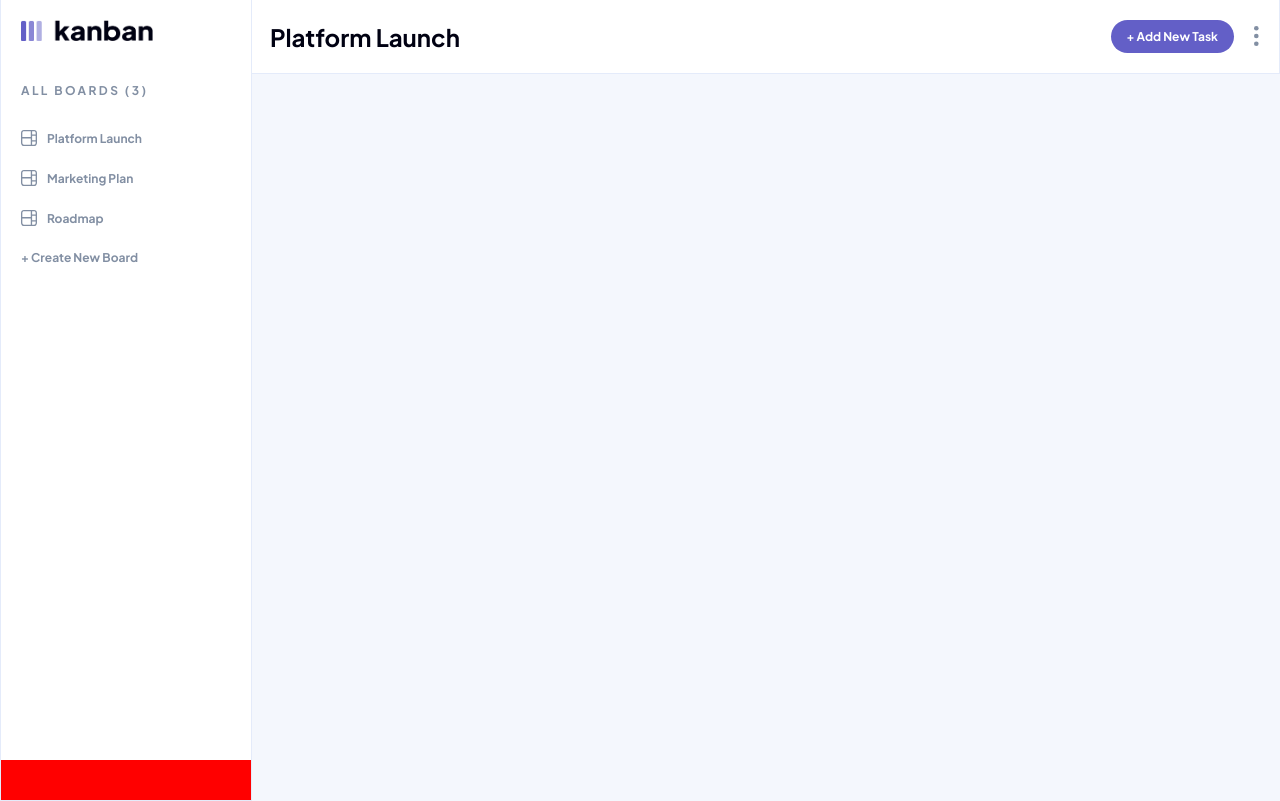
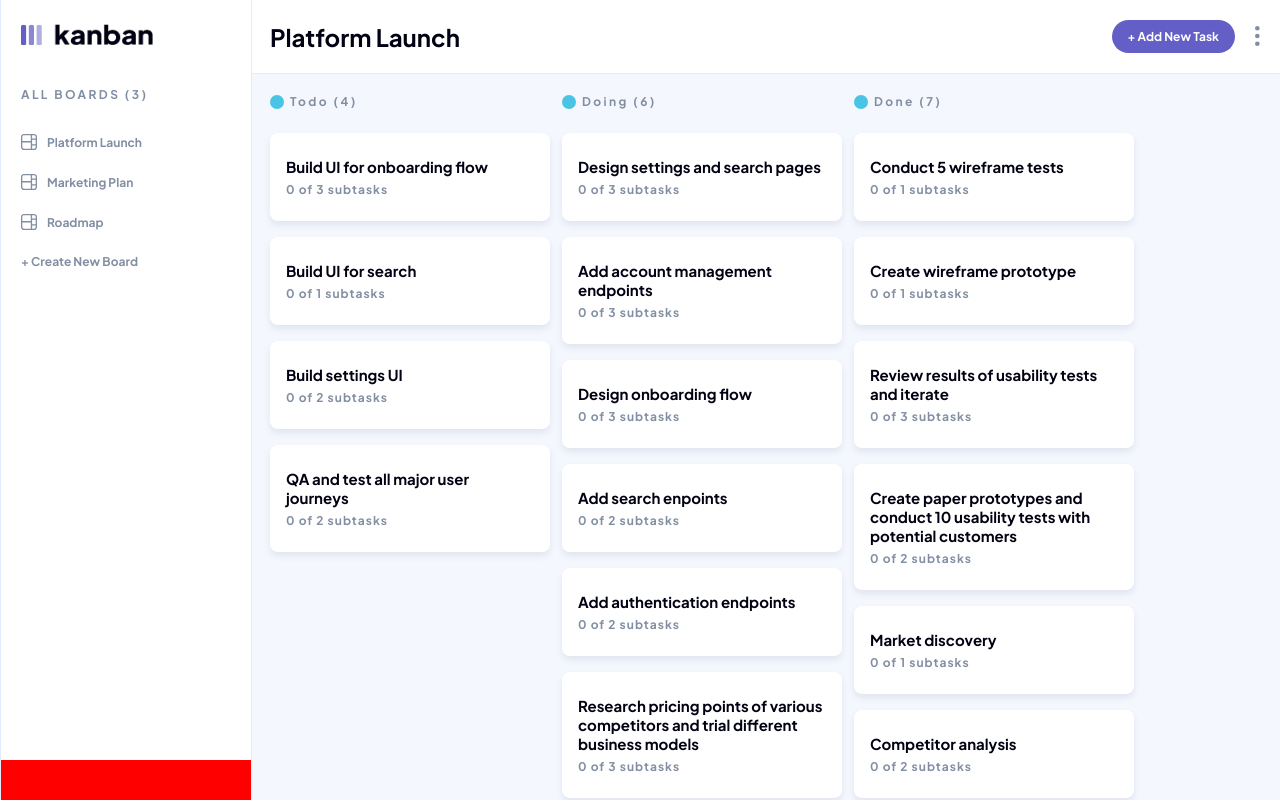
Before and after one commit to JuanseHurtadoF/kanban, a Next.js app: page / in a window 1280 px wide. Built offline with nearby package versions, Linux system fonts and the light colour scheme.

Commit message:
layout working

```diff
--- a/components/board/board.module.scss
+++ b/components/board/board.module.scss
@@ -0,0 +1,15 @@
+.container {
+  overflow: scroll;
+  height: 100vh;
+
+  .board {
+    min-height: 100vh;
+
+    display: flex;
+    padding: 2rem;
+    padding-bottom: 24rem;
+    > :not(:last-child) {
+      margin-right: 1.2rem;
+    }
+  }
+}
--- a/components/board/index.tsx
+++ b/components/board/index.tsx
@@ -1,8 +1,20 @@
 import React, { FC } from "react";
 import styles from "./board.module.scss";
+import { data } from "@data";
+import { Column } from "@components";
 
 const Board: FC = () => {
-  return <div className={styles.container}></div>;
+  const columns = data.boards[0].columns;
+
+  return (
+    <div className={styles.container}>
+      <div className={styles.board}>
+      {columns.map(({name, tasks}) => {
+        return <Column key={name} name={name} cards={tasks} />;
+      })}
+      </div>
+    </div>
+  );
 };
 
 export default Board;
--- a/components/layout/index.tsx
+++ b/components/layout/index.tsx
@@ -1,6 +1,9 @@
 import React, { FC } from "react";
 import { Sidebar, Nav } from "@components";
 import styles from "./layout.module.scss";
+import { Column } from "@components";
+import { data } from "@data";
+import Board from "@components/board";
 
 const Layout: FC = () => {
   return (
@@ -8,6 +11,7 @@ const Layout: FC = () => {
       <Sidebar />
       <div>
         <Nav />
+        <Board />
       </div>
     </div>
   );
--- a/components/layout/layout.module.scss
+++ b/components/layout/layout.module.scss
@@ -1,4 +1,5 @@
 .container {
   display: grid;
   grid-template-columns: 250px 1fr;
+  height: 100vh;
 }
--- a/components/nav/nav.module.scss
+++ b/components/nav/nav.module.scss
@@ -4,11 +4,10 @@
   justify-content: space-between;
   padding: 2rem;
   background: #ffffff;
-  border: 1px solid #E4EBFA;
-  border-top: none;
-  border-left: none;
+  border-bottom: 1px solid #E4EBFA;
 
   .nameContainer {
+
   }
 
   .actionsContainer {
--- a/components/sidebar/sidebar.module.scss
+++ b/components/sidebar/sidebar.module.scss
@@ -1,5 +1,5 @@
 .container {
-  min-height: 100vh;
+  height: 100vh;
   display: flex;
   flex-direction: column;
   justify-content: space-between;
@@ -12,8 +12,7 @@
   .top {
     min-height: 4rem;
     .logo {
-      margin: 2rem;
-      margin-bottom: 4rem;
+      margin: 2.4rem 2rem 4rem;
     }
     .boardsContainer {
       padding-right: 2rem;
@@ -42,8 +41,6 @@
               fill: #828fa3;
             }
           }
-          //   background-color: var(--color-primary);
-          //   border-radius: 0 500px 500px 0;
         }
       }
     }
--- a/styles/pages/Home.module.scss
+++ b/styles/pages/Home.module.scss
@@ -1,6 +1,7 @@
 .main {
   background-color: var(--color-bg-primary);
-
+  height: 100vh;
+  overflow: hidden;
   .text {
     display: grid;
     gap: 1rem;
--- a/types/board/card.ts
+++ b/types/board/card.ts
@@ -2,5 +2,7 @@ import { subtask } from "./subtask";
 
 export type CardProps = {
   title: string;
+  description?: string;
+  status?: string;
   subtasks: subtask[];
 };
--- a/types/board/subtask.ts
+++ b/types/board/subtask.ts
@@ -1 +1,4 @@
-export type subtask = string;
+export type subtask = {
+  title: string;
+  isCompleted: boolean;
+};
```
